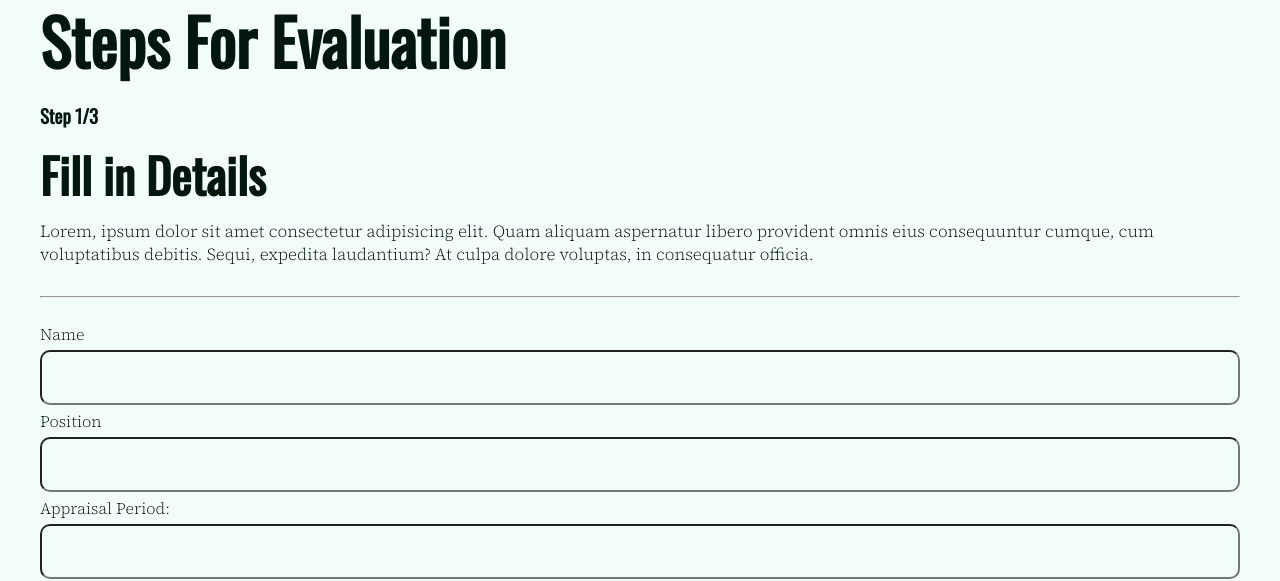
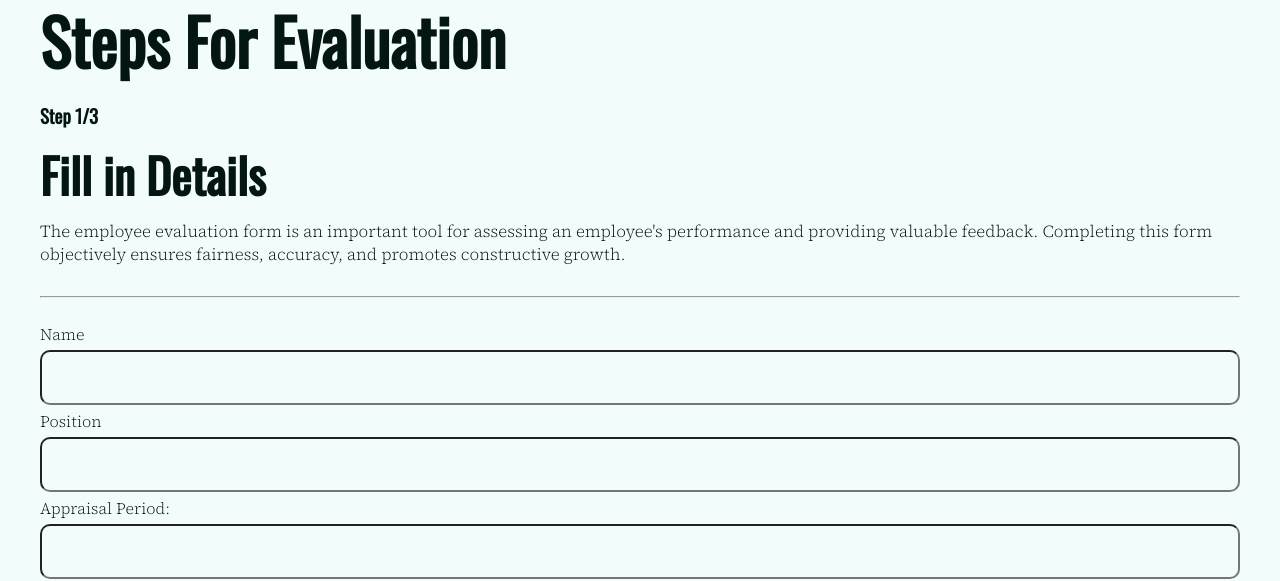
Before and after one commit to ZylerPepito/Evaluation-Phil-Am-Outsourcing, a website with bundled scripts: page eval.html in a window 1280 px wide. Shown: the part 172-753 px from the top of the page. Built offline with nearby package versions, Linux system fonts and the light colour scheme.

Commit message:
text p eval steps

```diff
--- a/eval.html
+++ b/eval.html
@@ -35,7 +35,7 @@
                   <div class="step">
                       <h3>Step 1/3</h3>
                       <h2> Fill in Details</h2>
-                      <p>Lorem, ipsum dolor sit amet consectetur adipisicing elit. Quam aliquam aspernatur libero provident omnis eius consequuntur cumque, cum voluptatibus debitis. Sequi, expedita laudantium? At culpa dolore voluptas, in consequatur officia.</p>
+                      <p>The employee evaluation form is an important tool for assessing an employee's performance and providing valuable feedback. Completing this form objectively ensures fairness, accuracy, and promotes constructive growth.</p>
                       <hr>
                       <label for="employee-name">Name</label>
                       <input type="text" name="employee-name" id="employee-name">
@@ -51,7 +51,7 @@
                     <!-- Step 2 content -->
                     <h3>Step 2/3</h3>
                     <h2>Evaluate Click</h2>
-                    <p>Lorem, ipsum dolor sit amet consectetur adipisicing elit. Quam aliquam aspernatur libero provident omnis eius consequuntur cumque, cum voluptatibus debitis. Sequi, expedita laudantium? At culpa dolore voluptas, in consequatur officia.</p>
+                    <p>The employee evaluation form is an important tool for assessing an employee's performance and providing valuable feedback. Completing this form objectively ensures fairness, accuracy, and promotes constructive growth.</p>
                     <hr>
 
                     <div class="question">
```
